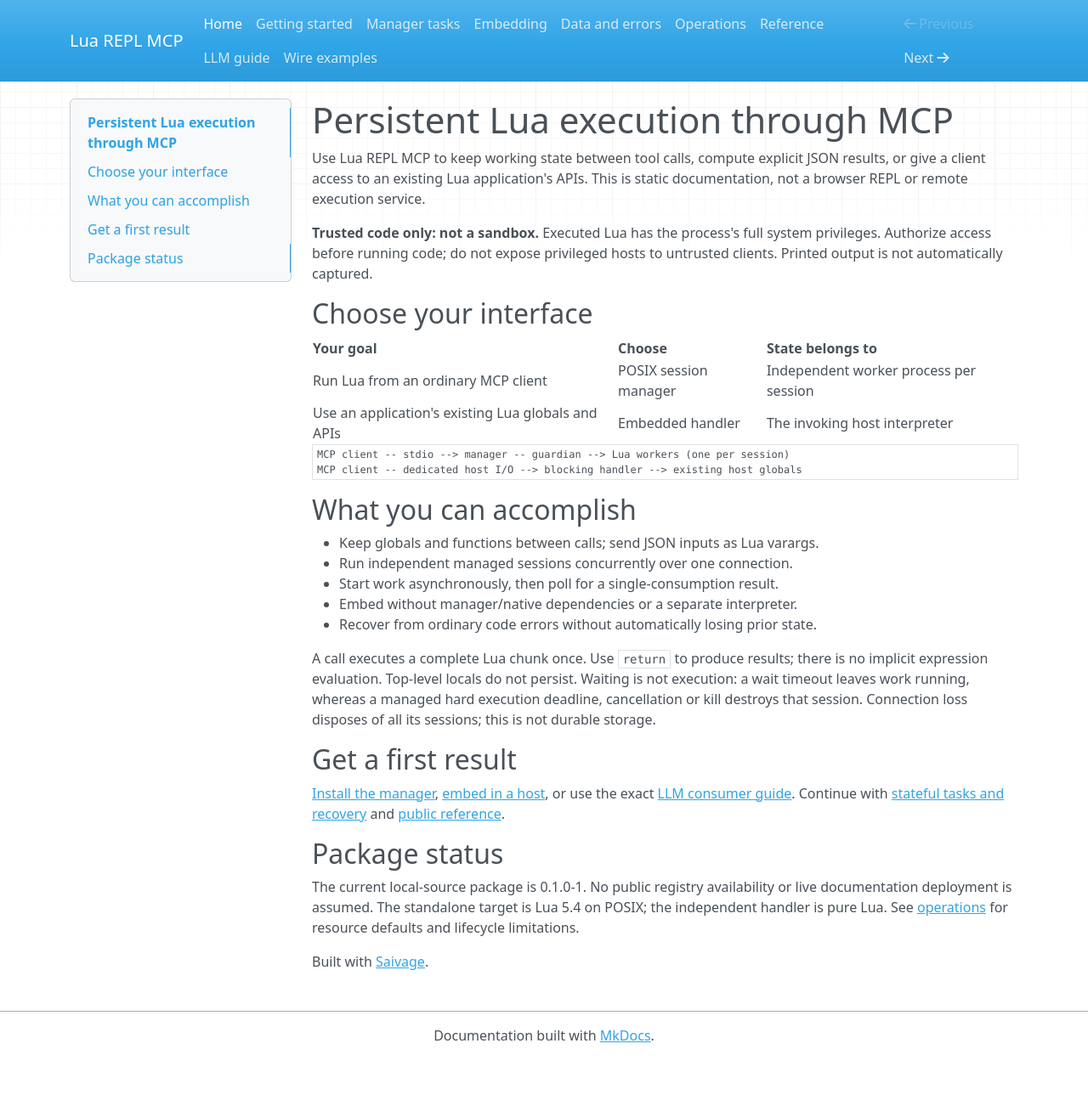
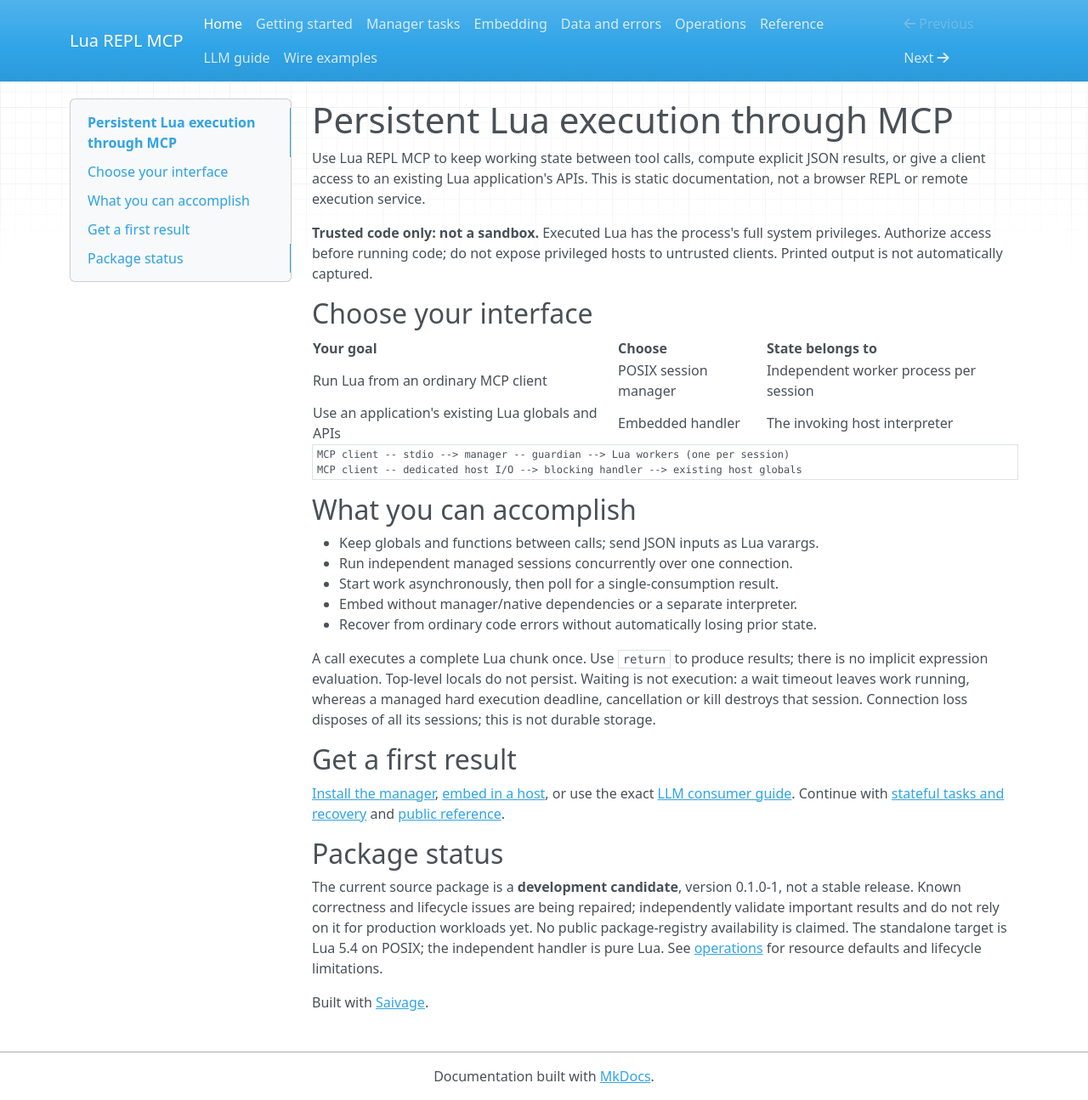
Before and after one commit to salva/lua-repl-mcp, an MkDocs documentation site: the page built from site-docs/index.md, in a window 1280 px wide and 1295 px high. Shown: the whole window at 85% size. Built offline with MkDocs 1.6.1, drawn with Linux system fonts in a browser that asks for light colours.

Commit message:
Prepare operator-authorized GitHub Pages publication of development docs

```diff
--- a/mkdocs.yml
+++ b/mkdocs.yml
@@ -1,6 +1,6 @@
 site_name: Lua REPL MCP
 site_description: Persistent Lua execution for MCP clients and existing Lua hosts
-site_url: https://example.invalid/lua-repl-mcp/
+site_url: https://salva.github.io/lua-repl-mcp/
 docs_dir: site-docs
 site_dir: site
 theme:
--- a/site-docs/index.md
+++ b/site-docs/index.md
@@ -43,8 +43,11 @@
 
 ## Package status
 
-The current local-source package is 0.1.0-1. No public registry availability or
-live documentation deployment is assumed. The standalone target is Lua 5.4 on
+The current source package is a **development candidate**, version 0.1.0-1,
+not a stable release. Known correctness and lifecycle issues are being repaired;
+independently validate important results and do not rely on it for production
+workloads yet. No public package-registry availability is claimed.
+The standalone target is Lua 5.4 on
 POSIX; the independent handler is pure Lua. See [operations](operations.md) for
 resource defaults and lifecycle limitations.
 
```
Also changed, not shown: README.md (+5 -1 lines), workflows/PUBLISHING.md (added, +40 -0 lines).
